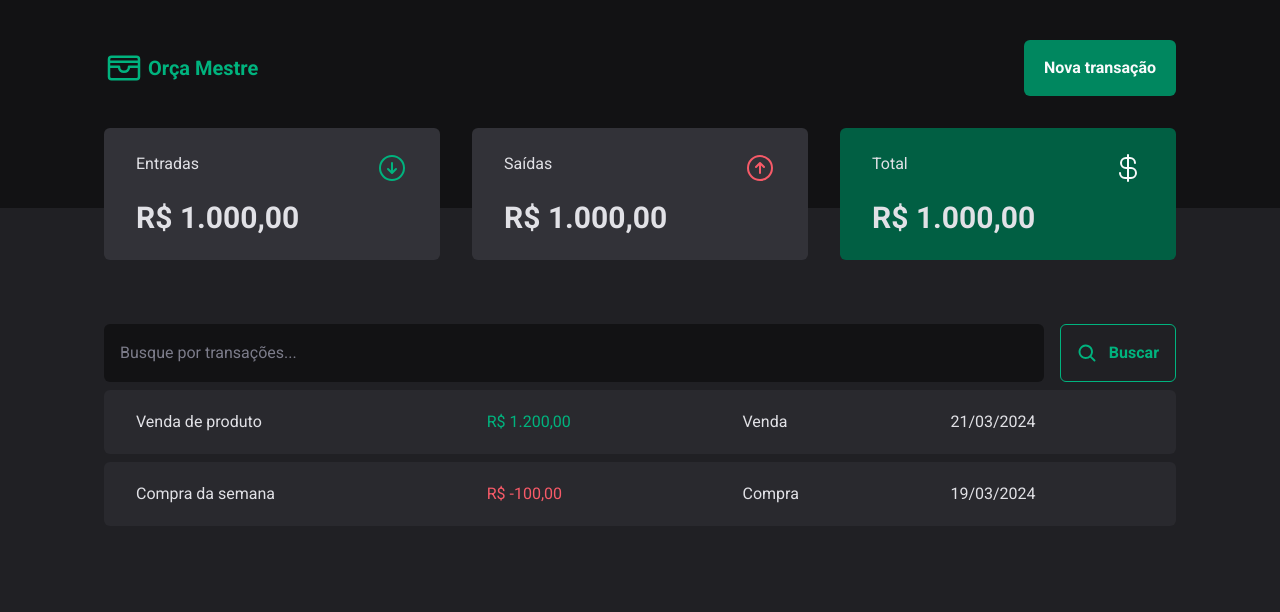
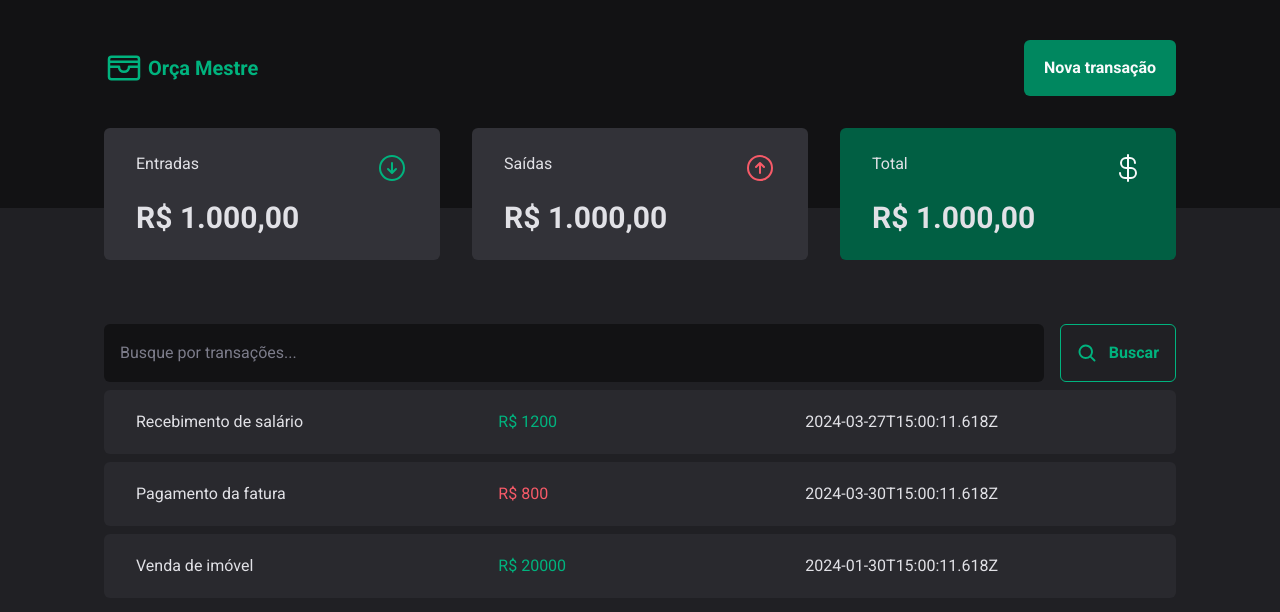
Before and after one commit to CarlosLonghi/Orca_Mestre, a React (Vite) app: page / in a window 1280 px wide. Shown: the top 612 px of the page. Built offline with nearby package versions, Linux system fonts and the light colour scheme; data requests are answered from the project's data file.

Commit message:
feat: get data from json server in transaction page

```diff
--- a/db.json
+++ b/db.json
@@ -13,8 +13,16 @@
             "description": "Pagamento da fatura",
             "type": "outcome",
             "categoty": "Cartão",
-            "price": 600,
+            "price": 800,
             "createdAt": "2024-03-30T15:00:11.618Z"
+        },
+        {
+            "id": "3",
+            "description": "Venda de imóvel",
+            "type": "income",
+            "categoty": "Venda",
+            "price": 20000,
+            "createdAt": "2024-01-30T15:00:11.618Z"
         }
     ]
 }
--- a/package.json
+++ b/package.json
@@ -15,7 +15,8 @@
     "@radix-ui/react-dialog": "^1.0.5",
     "@radix-ui/react-radio-group": "^1.1.3",
     "react": "^18.2.0",
-    "react-dom": "^18.2.0"
+    "react-dom": "^18.2.0",
+    "tailwind-variants": "^0.2.1"
   },
   "devDependencies": {
     "@types/react": "^18.2.66",
--- a/src/pages/Transactions/index.tsx
+++ b/src/pages/Transactions/index.tsx
@@ -1,8 +1,42 @@
+import { useEffect, useState } from "react";
+import { tv } from 'tailwind-variants'
+
 import { Header } from "../../components/header";
 import { Summary } from "../../components/summary";
 import { SearchForm } from "./SearchForm";
 
+interface Transaction {
+    id: number,
+    description: string,
+    type: 'income' | 'outcome',
+    category: string,
+    price: number,
+    createdAt: string
+}
+
+const transactionValueStyle = tv({
+    base: '',
+    variants: {
+        type: {
+            income: 'text-green-300',
+            outcome: 'text-red-300',
+        },
+    },
+});
+
 export function Transactions() {
+    const [transactions, setTransactions] = useState<Transaction[]>([])
+
+    async function loadTransactions() {
+        const response = await fetch('http://localhost:3000/transactions')
+        const data = await response.json()
+
+        setTransactions(data)
+    }
+    useEffect(() => {
+        loadTransactions()
+    }, [])
+
     return (
         <div>
             <Header />
@@ -13,19 +47,16 @@ export function Transactions() {
 
                 <table className="w-full border-separate border-spacing-y-2">
                     <tbody>
-                        <tr>
-                            <td className="flex-1">Venda de produto</td>
-                            <td className="text-green-300">R$ 1.200,00</td>
-                            <td>Venda</td>
-                            <td>21/03/2024</td>
-                        </tr>
-
-                        <tr>
-                            <td className="flex-1">Compra da semana</td>
-                            <td className="text-red-300">R$ -100,00</td>
-                            <td>Compra</td>
-                            <td>19/03/2024</td>
-                        </tr>
+                        {transactions.map(transaction => {
+                            return (
+                                <tr key={transaction.id}>
+                                    <td className="flex-1">{transaction.description}</td>
+                                    <td className={transactionValueStyle({ type: transaction.type })}>R$ {transaction.price}</td>
+                                    <td>{transaction.category}</td>
+                                    <td>{transaction.createdAt}</td>
+                                </tr>
+                            )
+                        })}
                     </tbody>
                 </table>
             </main>
```
Also changed, not shown: 1 other file (tests, documents, lock files or other folders).
